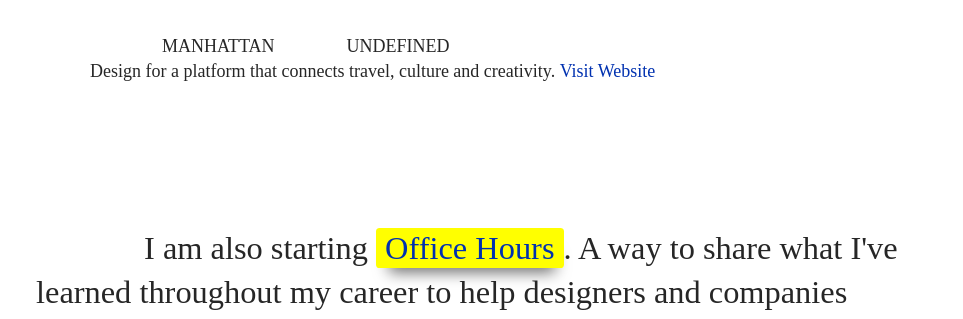
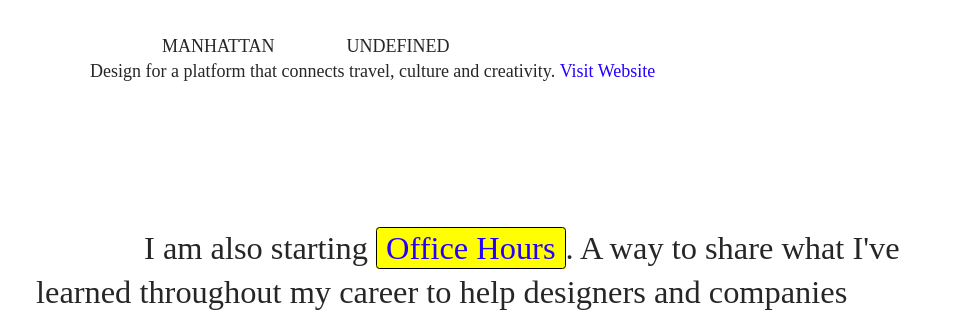
Before and after one commit to brendon-avalos/brendonavalos-v4, a SvelteKit app: page / in a window 1280 px wide. Shown: the part 2478-2797 px from the top of the page, without its empty margins (317-1280 px from the left). Built offline with nearby package versions, Linux system fonts and the light colour scheme; a web font is replaced by a local one.

Commit message:
highlight color change

```diff
--- a/src/routes/+page.svelte
+++ b/src/routes/+page.svelte
@@ -86,16 +86,5 @@
 		text-indent: 6rem;
 	}
 
-	.highlight a {
-		text-decoration: none;
-		background-color: var(--secondary-color);
-		color: var(--highlight-color);
-		border-radius: 0.2rem;
-		padding: 0.1rem 0.5rem;
-		white-space: nowrap;
-		transition: all 0.6s ease-out;
-		-webkit-box-shadow: 2px 15px 15px -11px rgba(0, 0, 0, 0.6);
-		-moz-box-shadow: 2px 15px 15px -11px rgba(0, 0, 0, 0.6);
-		box-shadow: 2px 15px 15px -11px rgba(0, 0, 0, 0.6);
-	}
+
 </style>
--- a/src/styles/main.css
+++ b/src/styles/main.css
@@ -10,7 +10,7 @@ html {
 	--color-primary: rgba(0, 0, 0, 1);
 	--gray-50: #f6f6f6;
 	--gray-500: #e2e7f2;
-	--highlight-color: #0031b0;
+	--highlight-color: #2400ff;
 	--secondary-color: yellow;
 	--spacing-unit: 1rem;
 	/* to get the spacing unit to match the base font size */
@@ -96,3 +96,18 @@ a {
 	border-bottom: 1px solid currentColor;
 	padding-bottom: calc (1rem / 20);
 }
+
+.highlight a {
+	text-decoration: none;
+	background-color: var(--secondary-color);
+	color: var(--highlight-color);
+	border-radius: 0.2rem;
+	padding: 0.1rem 0.5rem;
+	white-space: nowrap;
+	border: 1px solid var(--color-primary);
+	transition: all 0.6s ease-out;
+
+	/* -webkit-box-shadow: 2px 15px 15px -11px rgba(0, 0, 0, 0.6);
+	-moz-box-shadow: 2px 15px 15px -11px rgba(0, 0, 0, 0.6);
+	box-shadow: 2px 15px 15px -11px rgba(0, 0, 0, 0.6); */
+}
```
